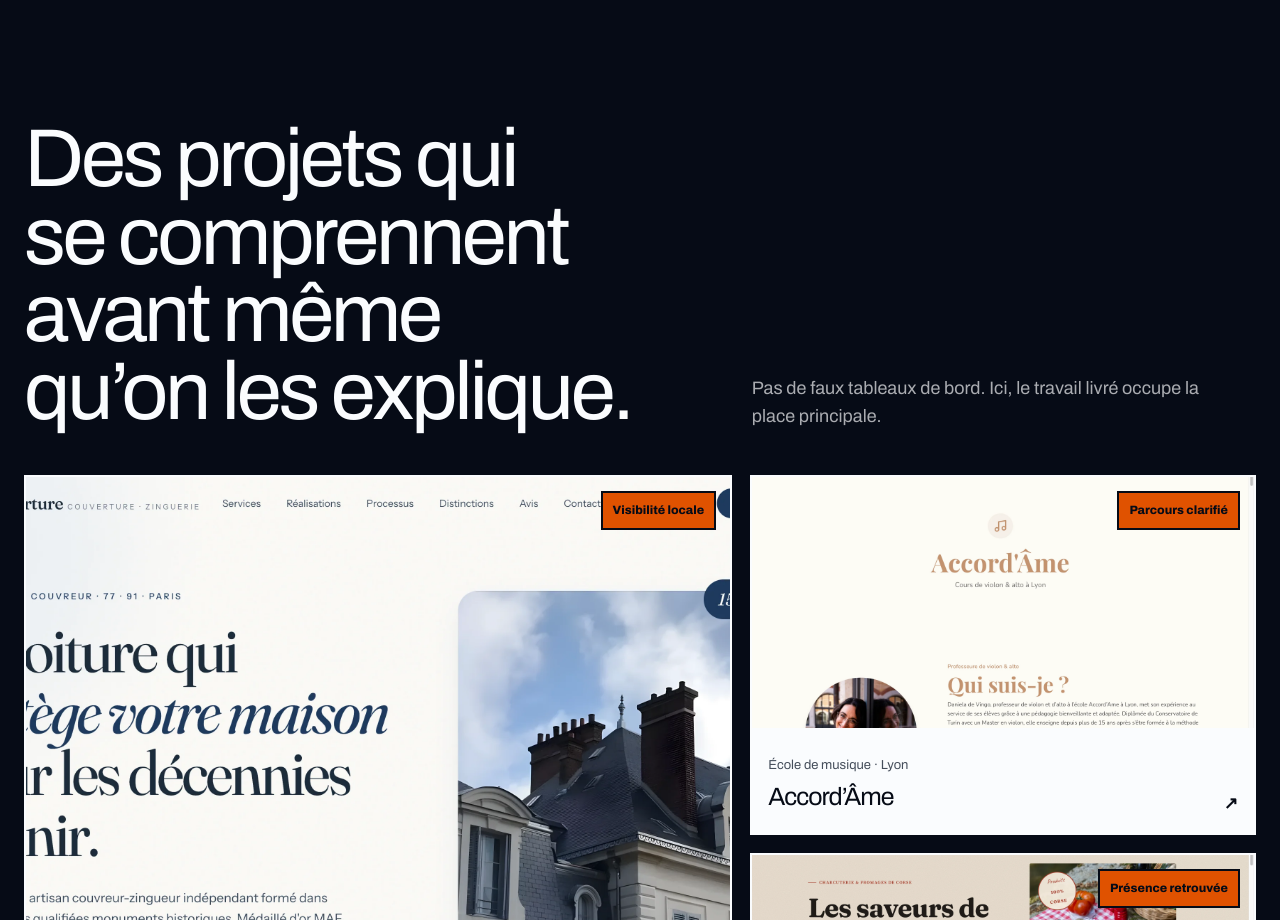
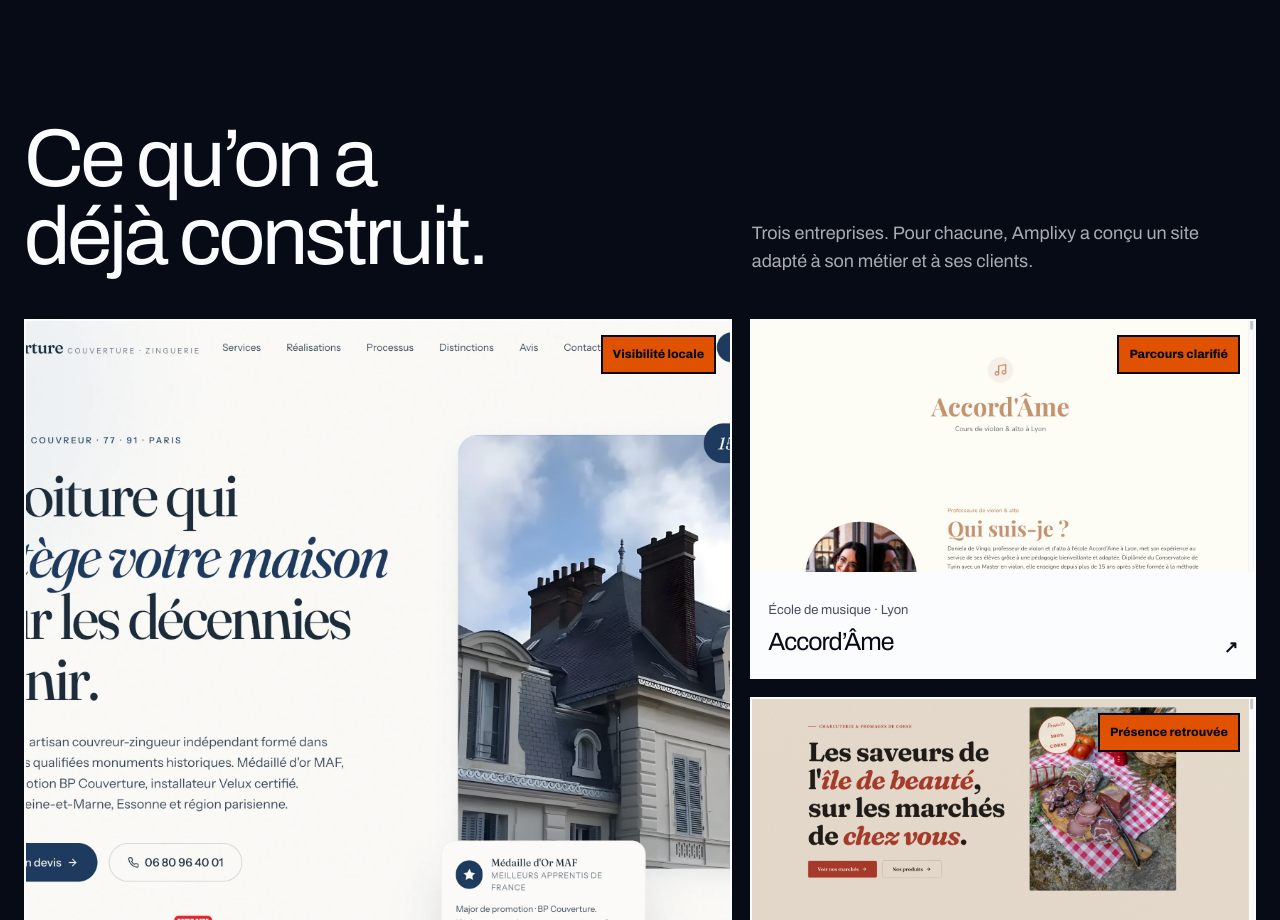
Before and after one commit to Fbrignoli/Amplixy-site, a Next.js app: page / in a window 1280 px wide. Shown: the part 2760-3680 px from the top of the page. Built offline with nearby package versions, Linux system fonts and the light colour scheme.

Commit message:
copy: simplifier l’introduction des réalisations

```diff
--- a/src/app/page.tsx
+++ b/src/app/page.tsx
@@ -243,11 +243,11 @@ export default function Home() {
           <div className="site-shell">
             <div className="work-head">
               <h2 className="work-title" id="work-title">
-                Des projets qui se comprennent avant même qu’on les explique.
+                Ce qu’on a déjà construit.
               </h2>
               <p>
-                Pas de faux tableaux de bord. Ici, le travail livré occupe la
-                place principale.
+                Trois entreprises. Pour chacune, Amplixy a conçu un site
+                adapté à son métier et à ses clients.
               </p>
             </div>
             <div className="work-grid">
```
Also changed, not shown: 1 other file (tests, documents, lock files or other folders).
